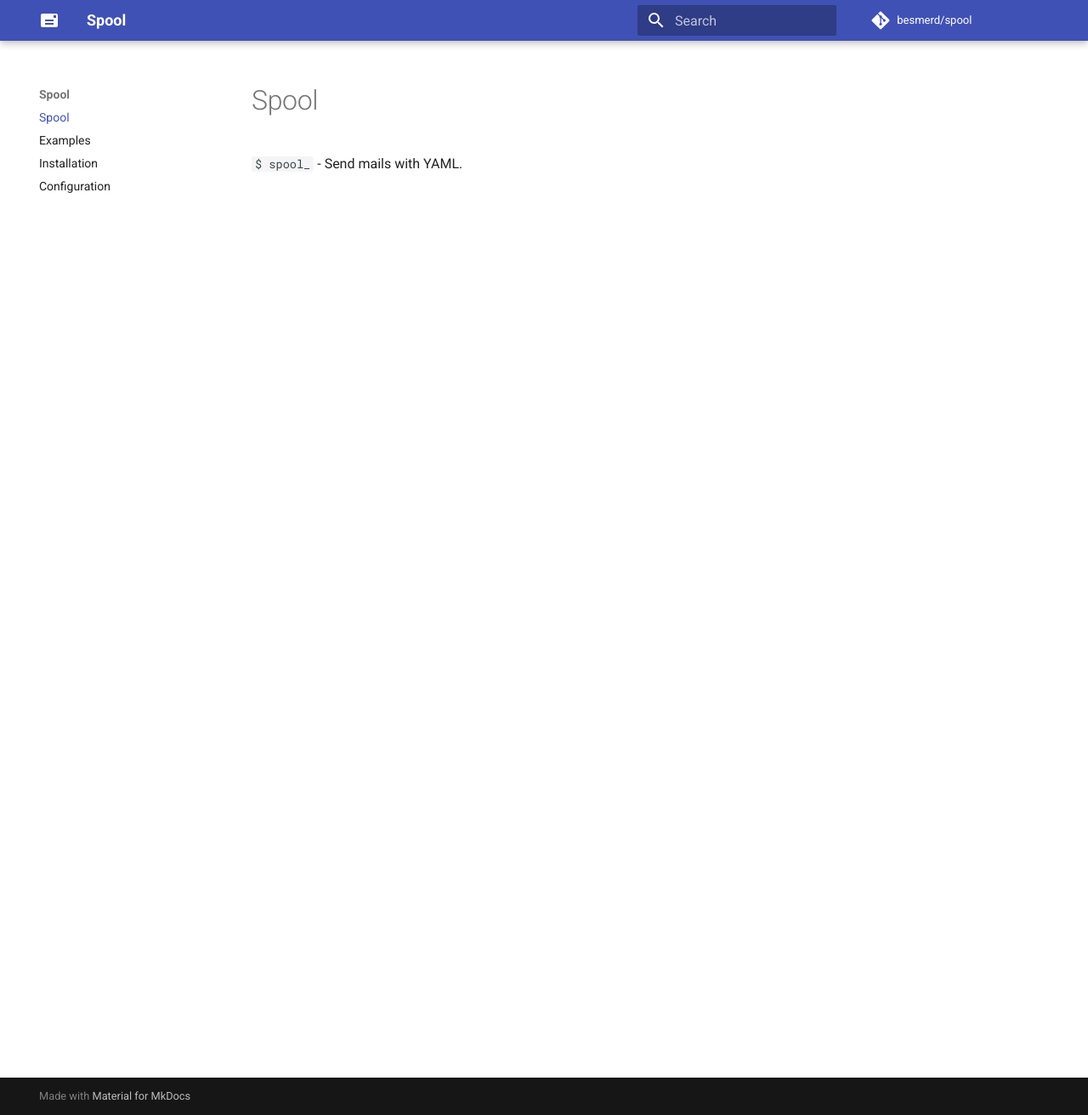
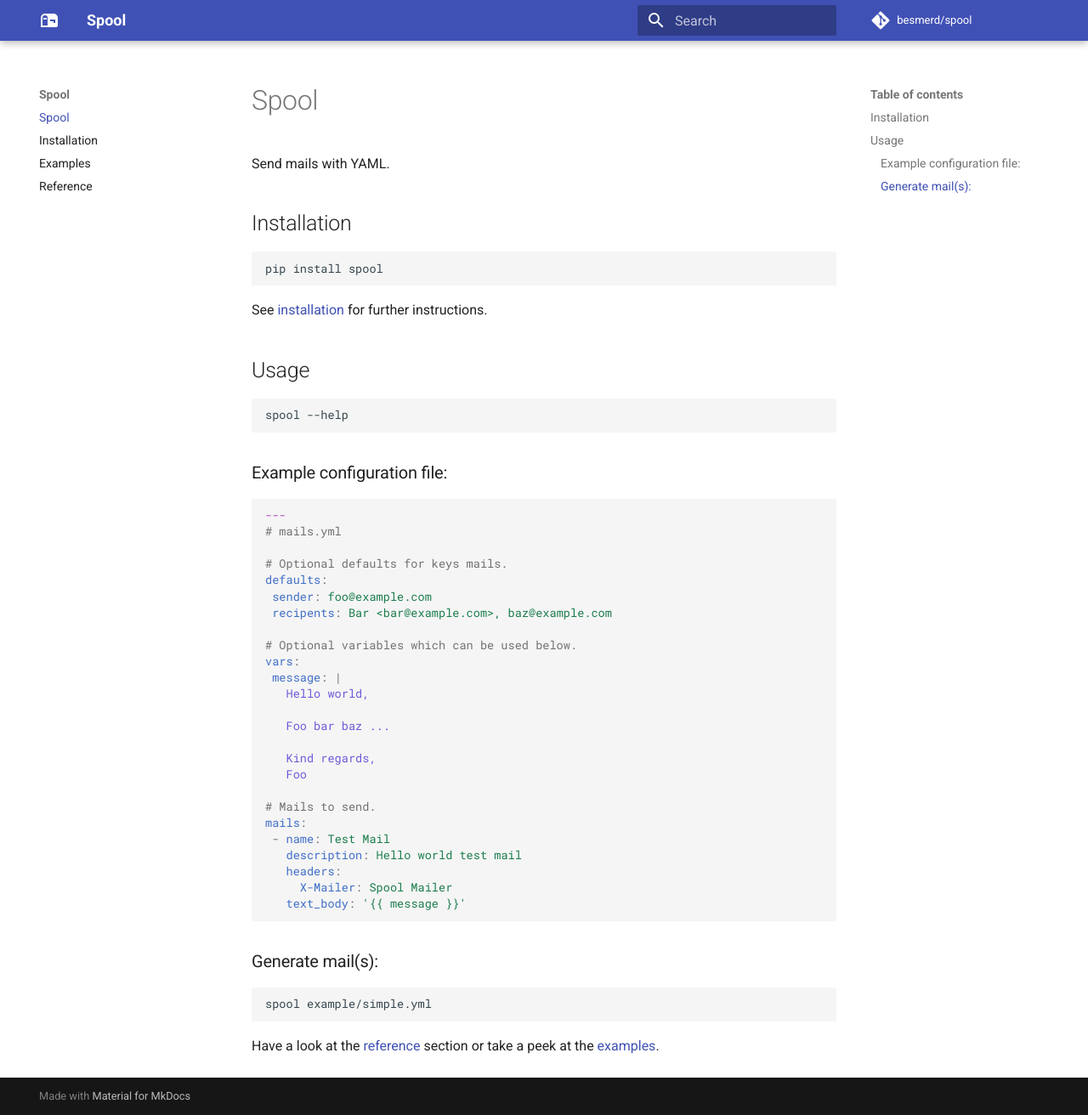
Before and after one commit to besmerd/spool, an MkDocs documentation site: the page built from docs/index.md, in a window 1280 px wide and 1312 px high. Shown: the whole window at 85% size. Built offline with MkDocs 1.6.1 and Material for MkDocs 9.7.7, drawn with Linux system fonts in a browser that asks for light colours; comment, search, counter and statistics services are not loaded.

Commit message:
Update docs

````diff
--- a/docs/index.md
+++ b/docs/index.md
@@ -1,3 +1,55 @@
 # Spool
 
-`$ spool_` - Send mails with YAML.
+Send mails with YAML.
+
+## Installation
+
+```sh
+pip install spool
+```
+
+See [installation](installation.md) for further instructions.
+
+## Usage
+
+```
+spool --help
+```
+
+### Example configuration file:
+
+```yaml
+---
+# mails.yml
+
+# Optional defaults for keys mails.
+defaults:
+ sender: foo@example.com
+ recipents: Bar <bar@example.com>, baz@example.com
+
+# Optional variables which can be used below.
+vars:
+ message: |
+   Hello world,
+
+   Foo bar baz ...
+
+   Kind regards,
+   Foo
+
+# Mails to send.
+mails:
+ - name: Test Mail
+   description: Hello world test mail
+   headers:
+     X-Mailer: Spool Mailer
+   text_body: '{{ message }}'
+```
+
+### Generate mail(s):
+
+```sh
+spool example/simple.yml
+```
+
+Have a look at the [reference](reference.md) section or take a peek at the [examples](examples.md).
--- a/mkdocs.yml
+++ b/mkdocs.yml
@@ -1,15 +1,21 @@
 site_name: Spool
 site_description: Send mails with YAML.
-site_author: 'Daniel Besmer'
-site_url: 'https://besmerd.github.io/spool'
+site_author: Daniel Besmer
+site_url: https://besmerd.github.io/spool
 
-repo_name: 'besmerd/spool'
-repo_url: 'https://github.com/besmerd/spool'
+repo_name: besmerd/spool
+repo_url: https://github.com/besmerd/spool
+
+nav:
+  - index.md
+  - installation.md
+  - examples.md
+  - reference.md
 
 theme:
-  name: 'material'
-  logo:
-    icon: 'mail'
+  name: material
+  icon:
+    logo: material/mailbox
 
 markdown_extensions:
   - admonition
````
Also changed, not shown: docs/reference.md (+1 -1 lines).
